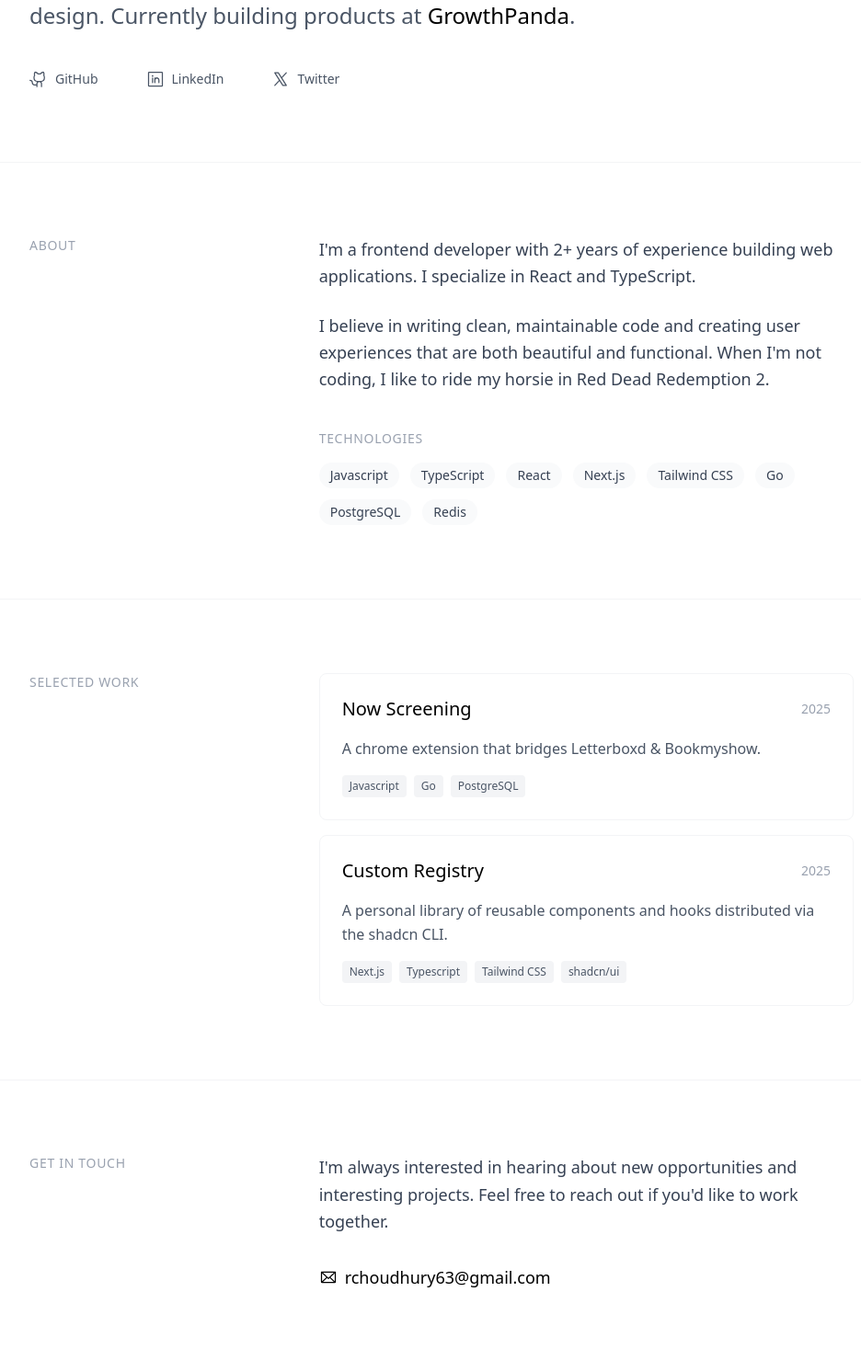
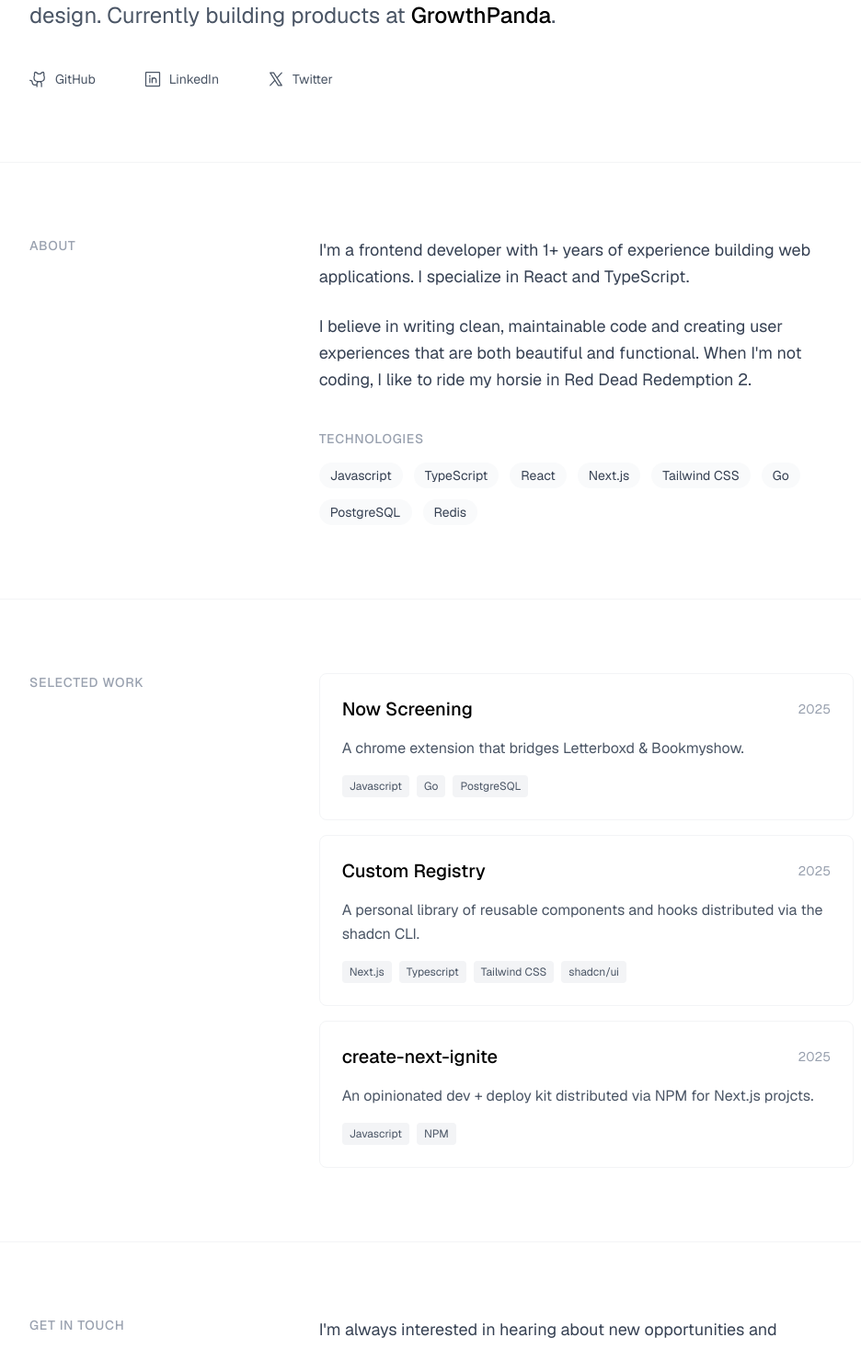
Before and after one commit to rahul-choudhury/portfolio, a Next.js app: page / in a window 1280 px wide. Shown: the part 266-1733 px from the top of the page at 92% size, without its empty margins (160-1096 px from the left). Built offline with nearby package versions, Linux system fonts and the light colour scheme.

Commit message:
add create-next-ignite project

```diff
--- a/app/layout.tsx
+++ b/app/layout.tsx
@@ -1,14 +1,9 @@
 import type { Metadata } from "next";
-import { Geist, Geist_Mono } from "next/font/google";
+import { Geist } from "next/font/google";
 import "./globals.css";
 
 const geistSans = Geist({
   variable: "--font-geist-sans",
-  subsets: ["latin"],
-});
-
-const geistMono = Geist_Mono({
-  variable: "--font-geist-mono",
   subsets: ["latin"],
 });
 
@@ -25,11 +20,7 @@ export default function RootLayout({
 }>) {
   return (
     <html lang="en">
-      <body
-        className={`${geistSans.variable} ${geistMono.variable} antialiased`}
-      >
-        {children}
-      </body>
+      <body className={`${geistSans.className} antialiased`}>{children}</body>
     </html>
   );
 }
--- a/app/page.tsx
+++ b/app/page.tsx
@@ -37,11 +37,19 @@ const PROJECTS = [
     tech: ["Next.js", "Typescript", "Tailwind CSS", "shadcn/ui"],
     year: "2025",
   },
+  {
+    title: "create-next-ignite",
+    description:
+      "An opinionated dev + deploy kit distributed via NPM for Next.js projcts.",
+    link: "https://github.com/rahul-choudhury/create-next-ignite",
+    tech: ["Javascript", "NPM"],
+    year: "2025",
+  },
 ];
 
-// const EXPERIENCE_IN_YEARS = Math.floor(
-//   (Date.now() - +new Date("2023-07-03")) / (1000 * 60 * 60 * 24 * 365.25),
-// );
+const EXPERIENCE_IN_YEARS = Math.floor(
+  (Date.now() - +new Date("2023-07-03")) / (1000 * 60 * 60 * 24 * 365.25),
+);
 
 const FADE_UP_VARIANTS: MotionProps["variants"] = {
   hidden: { opacity: 0, y: 15 },
@@ -183,8 +191,9 @@ export default function Home() {
                 {...FADE_IN_UP}
                 transition={{ ...FADE_IN_UP.transition, delay: 0.1 }}
               >
-                I&apos;m a frontend developer with 2+ years of experience
-                building web applications. I specialize in React and TypeScript.
+                I&apos;m a frontend developer with {EXPERIENCE_IN_YEARS}+ years
+                of experience building web applications. I specialize in React
+                and TypeScript.
               </motion.p>
               <motion.p
                 className="text-lg leading-relaxed text-gray-700"
```
